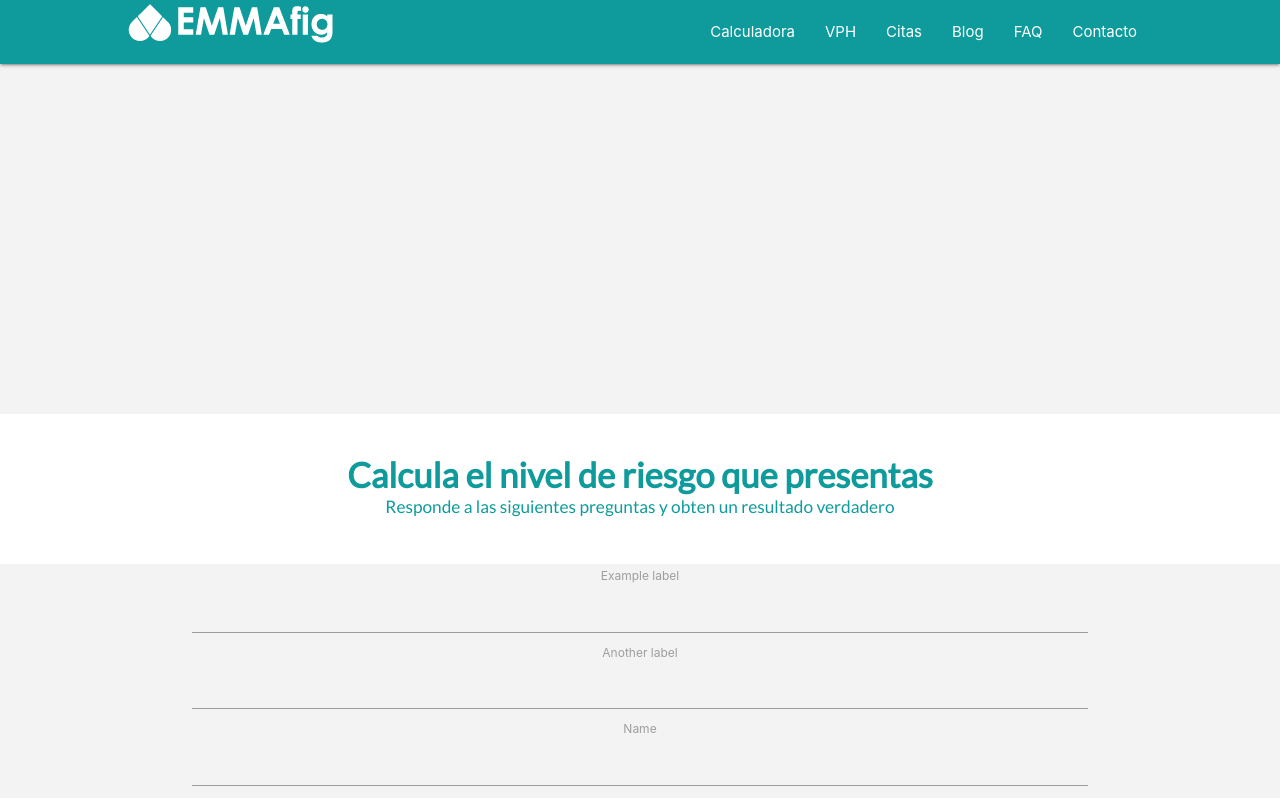
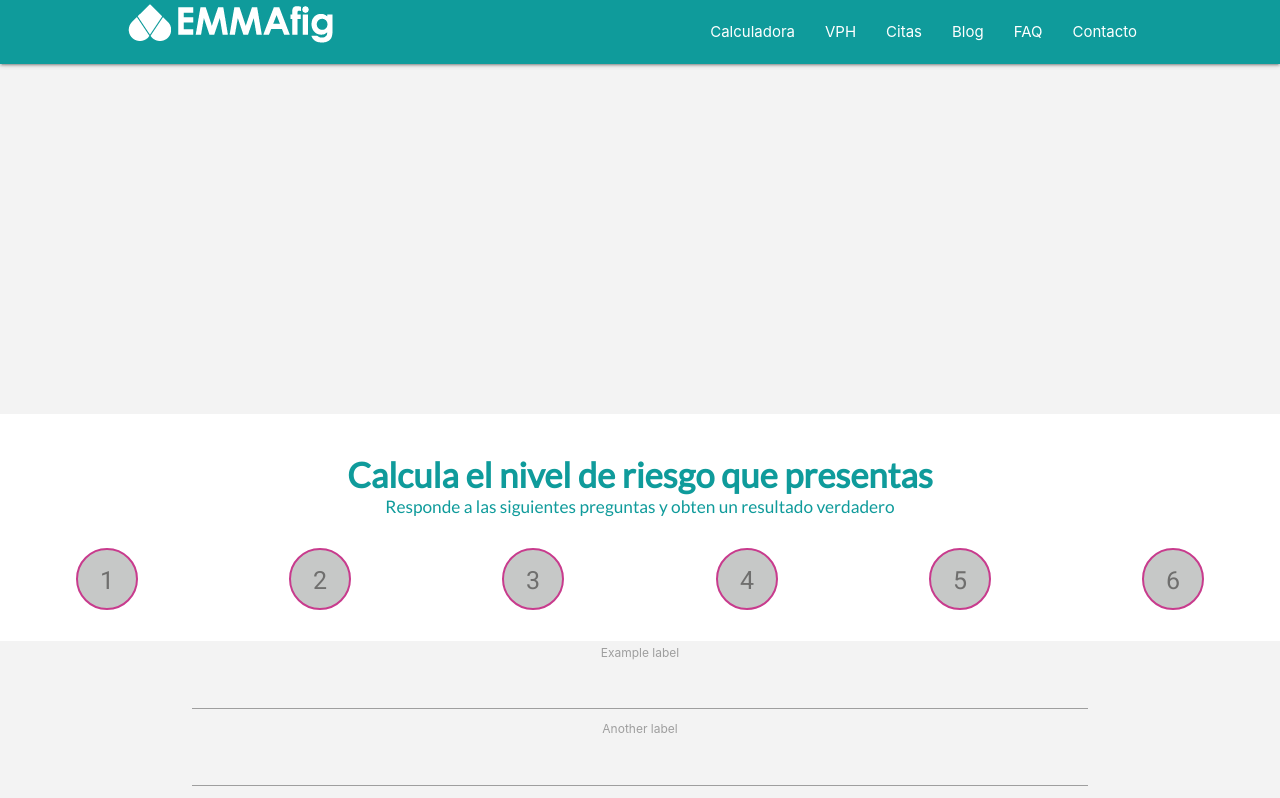
Before and after one commit to gallar12d/Emmafig, a React (Create React App) app: page / in a window 1280 px wide. Shown: the top 798 px of the page. Built offline with nearby package versions, Linux system fonts and the light colour scheme.

Commit message:
puntos de calculadora

```diff
--- a/src/components/calculadora/Calculadora.css
+++ b/src/components/calculadora/Calculadora.css
@@ -3,6 +3,9 @@
 }
 .encabezado{
     color:#0F9b9b;
+}
+.item-cuestionario{
+    font-family: 'Roboto';
 }
 #titulo-cal{
     font-size: 2.5em;
@@ -13,6 +16,7 @@
     /*font-size: 1.15em;*/
     margin-top: 0.1rem;
 }
+
 @media only screen and (min-width: 980px) and (max-width: 1330px){
     #titulo-cal{
         font-size: 2.3em;
--- a/src/components/calculadora/Calculadora.js
+++ b/src/components/calculadora/Calculadora.js
@@ -11,16 +11,52 @@ class Menu extends Component {
     }
 
     render() {
+
         return (
             <div id="contenedor-calculadora">
                 <div className="row">
                     <div className="col s10 m8 l6 offset-s1 offset-m2 offset-l3 encabezado">
-                         <h1 id="titulo-cal" className="center-align flow-text">Calcula el nivel de riesgo que presentas</h1>
-                         <h6 id="subtitulo-cal" className="center-align ">Responde a las siguientes preguntas y obten un resultado verdadero</h6>
+                        <h1 id="titulo-cal" className="flow-text">Calcula el nivel de riesgo que presentas</h1>
+                        <h6 id="subtitulo-cal" className="center-align ">Responde a las siguientes preguntas y obten un resultado verdadero</h6>
                     </div>
                 </div>
                 <div className="row">
-
+                    <div className="col s2 left item-cuestionario center-align"><svg version="1.1" xmlns="http://www.w3.org/2000/svg"
+                        width="70" height="70" viewBox="0 0 70 70">
+                        <circle cx="35" cy="35" r="30"
+                            fill="#C6C8C7" strokeWidth="2" stroke="#C83B8D"/>
+                            <text x="28" y="45" fontSize="25" fill="#6f6f6e">1</text>
+                    </svg></div>
+                    <div className="col s2 left item-cuestionario center-align"><svg version="1.1" xmlns="http://www.w3.org/2000/svg"
+                        width="70" height="70" viewBox="0 0 70 70">
+                        <circle cx="35" cy="35" r="30"
+                            fill="#C6C8C7" strokeWidth="2" stroke="#C83B8D"/>
+                            <text x="28" y="45" fontSize="25" fill="#6f6f6e">2</text>
+                    </svg></div>
+                    <div className="col s2 left item-cuestionario center-align"><svg version="1.1" xmlns="http://www.w3.org/2000/svg"
+                        width="70" height="70" viewBox="0 0 70 70">
+                        <circle cx="35" cy="35" r="30"
+                            fill="#C6C8C7" strokeWidth="2" stroke="#C83B8D"/>
+                            <text x="28" y="45" fontSize="25" fill="#6f6f6e">3</text>
+                    </svg></div>
+                    <div className="col s2 left item-cuestionario center-align"><svg version="1.1" xmlns="http://www.w3.org/2000/svg"
+                        width="70" height="70" viewBox="0 0 70 70">
+                        <circle cx="35" cy="35" r="30"
+                            fill="#C6C8C7" strokeWidth="2" stroke="#C83B8D"/>
+                            <text x="28" y="45" fontSize="25" fill="#6f6f6e">4</text>
+                    </svg></div>
+                    <div className="col s2 left item-cuestionario center-align"><svg version="1.1" xmlns="http://www.w3.org/2000/svg"
+                        width="70" height="70" viewBox="0 0 70 70">
+                        <circle cx="35" cy="35" r="30"
+                            fill="#C6C8C7" strokeWidth="2" stroke="#C83B8D"/>
+                            <text x="28" y="45" fontSize="25" fill="#6f6f6e">5</text>
+                    </svg></div>
+                    <div className="col s2 left item-cuestionario center-align"><svg version="1.1" xmlns="http://www.w3.org/2000/svg"
+                        width="70" height="70" viewBox="0 0 70 70">
+                        <circle cx="35" cy="35" r="30"
+                            fill="#C6C8C7" strokeWidth="2" stroke="#C83B8D"/>
+                            <text x="28" y="45" fontSize="25" fill="#6f6f6e">6</text>
+                    </svg></div>
                 </div>
             </div>
         );
```
